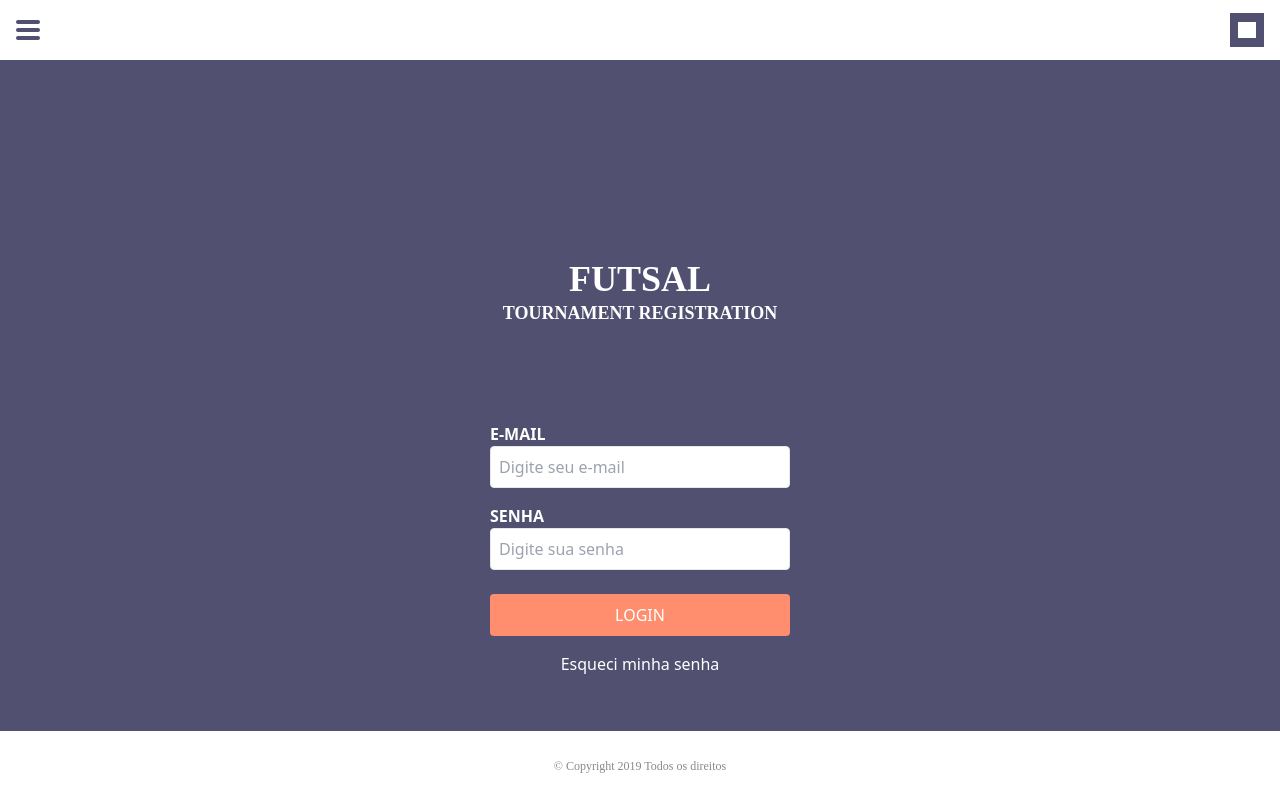
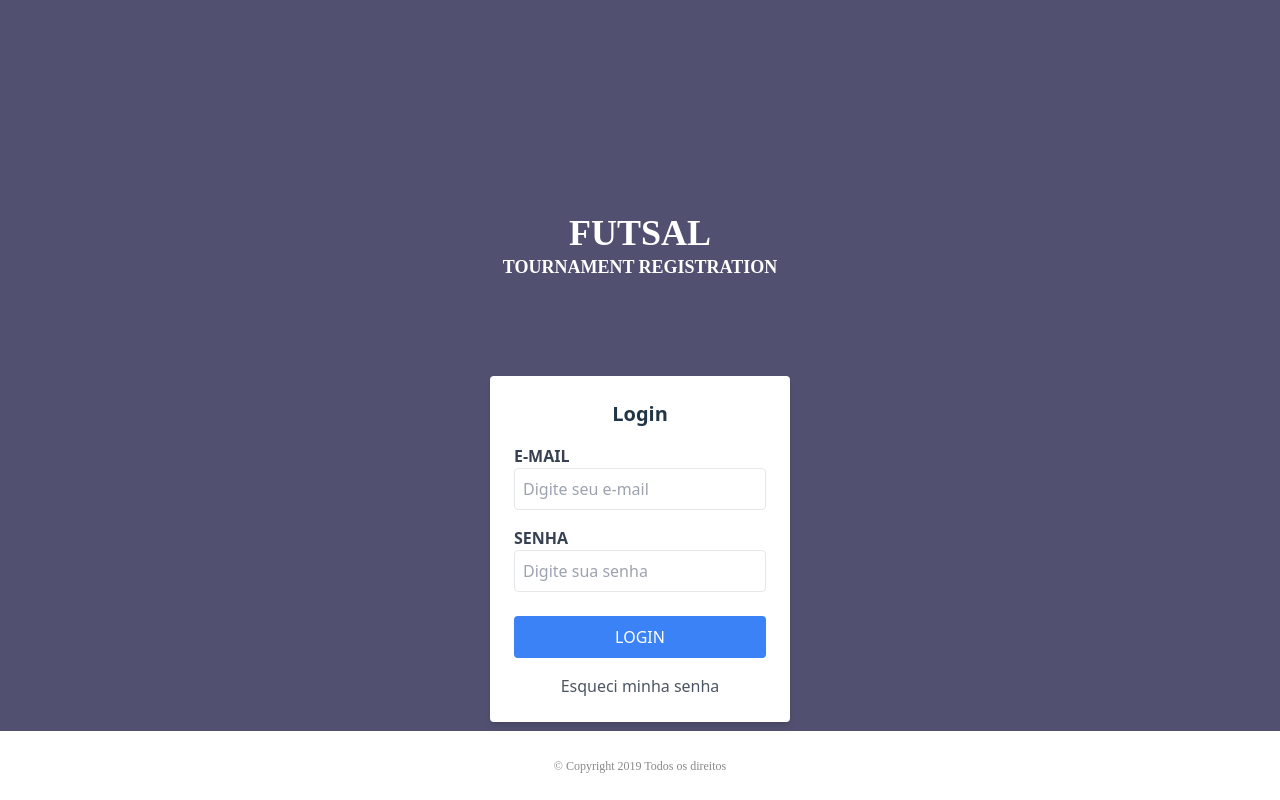
Before and after one commit to GabrielAAADS/TorneioFutsal, a React (Vite) app: page /login in a window 1280 px wide. Built offline with nearby package versions, Linux system fonts and the light colour scheme.

Commit message:
Correção de header e footer

```diff
--- a/src/App.tsx
+++ b/src/App.tsx
@@ -1,16 +1,17 @@
 import { BrowserRouter as Router, Routes, Route, Navigate } from 'react-router-dom';
 import { useContext } from 'react';
 import { AuthContext, AuthProvider } from './context/AuthContext';
+import { JSX } from "react";
 import Login from './pages/Login';
 import Torneios from './pages/Torneios';
-import { JSX } from "react";
+import PerfilProfessor from './pages/PerfilProfessor';
 import EquipeDetalhes from './pages/EquipeDetalhes';
 import Professores from './pages/Professores';
-import PerfilProfessor from './pages/PerfilProfessor';
+import Header from './components/Header';
+import Footer from './components/Footer';
 
 function ProtectedRoute({ children }: { children: JSX.Element }) {
   const { user } = useContext(AuthContext);
-
   return user ? children : <Navigate to="/login" replace />;
 }
 
@@ -20,16 +21,24 @@ export default function App() {
       <Router>
         <Routes>
           <Route path="/login" element={<Login />} />
-
-          <Route path="/torneios" element={<ProtectedRoute><Torneios /></ProtectedRoute>} />
-
-          <Route path="/equipe/:id/*" element={<ProtectedRoute><EquipeDetalhes /></ProtectedRoute>} />
-
-          <Route path="/professores" element={<ProtectedRoute><Professores /></ProtectedRoute>} />
-
-          <Route path="/professor/detalhes" element={<PerfilProfessor />} />
-
-          <Route path="*" element={<Navigate to="/login" replace />} />
+          <Route
+            path="/*"
+            element={
+              <div className="flex flex-col min-h-screen">
+                <Header />
+                <div className="flex-grow">
+                  <Routes>
+                    <Route path="/torneios" element={<ProtectedRoute><Torneios /></ProtectedRoute>} />
+                    <Route path="/professor/detalhes" element={<ProtectedRoute><PerfilProfessor /></ProtectedRoute>} />
+                    <Route path="/professores" element={<ProtectedRoute><Professores /></ProtectedRoute>} />
+                    <Route path="/equipe/:id" element={<ProtectedRoute><EquipeDetalhes /></ProtectedRoute>} />
+                    <Route path="*" element={<Navigate to="/torneios" replace />} />
+                  </Routes>
+                </div>
+                <Footer />
+              </div>
+            }
+          />
         </Routes>
       </Router>
     </AuthProvider>
--- a/src/components/Header.tsx
+++ b/src/components/Header.tsx
@@ -1,14 +1,34 @@
+import { useContext } from "react";
+import { AuthContext } from "../context/AuthContext";
+import { FaBars, FaUserCircle } from "react-icons/fa";
+import { useNavigate } from "react-router-dom";
+
 export default function Header() {
-    return (
-      <header className="w-full h-[60px] bg-white flex justify-between items-center px-4">
-        <div className="space-y-1">
-          <div className="w-6 h-1 bg-[#515070] rounded"></div>
-          <div className="w-6 h-1 bg-[#515070] rounded"></div>
-          <div className="w-6 h-1 bg-[#515070] rounded"></div>
-        </div>
-        <div className="w-[34px] h-[34px] bg-[#515070] flex items-center justify-center">
-          <div className="w-[17.67px] h-[16.42px] bg-white"></div>
-        </div>
-      </header>
-    );
-  }
+  const { user, logout } = useContext(AuthContext);
+  const navigate = useNavigate();
+
+  return (
+    <header className="w-full h-[60px] bg-gray-800 flex justify-between items-center px-6 shadow-md">
+      <FaBars
+        className="text-white text-2xl cursor-pointer hover:text-gray-400 transition duration-200"
+        onClick={() => navigate("/torneios")}
+      />
+
+      <div className="flex items-center space-x-4">
+        {user && (
+          <FaUserCircle
+            className="text-white text-3xl cursor-pointer hover:text-gray-400 transition duration-200"
+            onClick={() => navigate("/professor/detalhes")}
+          />
+        )}
+
+        <button
+          onClick={logout}
+          className="bg-red-500 hover:bg-red-600 text-white px-4 py-2 rounded-lg transition duration-200"
+        >
+          Sair
+        </button>
+      </div>
+    </header>
+  );
+}
--- a/src/pages/Login.tsx
+++ b/src/pages/Login.tsx
@@ -18,20 +18,13 @@ export default function Login() {
     });
 
     if (!success) {
-      alert("Falha no login");
+      alert("Erro ao fazer login. Verifique suas credenciais.");
     }
   };
 
   return (
-    <div className="w-screen h-screen flex flex-col bg-[#515070]"> {/* Cor de fundo única aplicada */}
-      {/* Header fixo ocupando toda a largura */}
-      <div className="w-full fixed top-0 left-0">
-        <Header />
-      </div>
-
-      {/* Container principal que ocupa toda a tela */}
+    <div className="w-screen h-screen flex flex-col bg-[#515070]">
       <div className="flex flex-col items-center justify-center flex-grow mt-16">
-        {/* Seção de fundo com o texto */}
         <div className="w-full max-w-2xl h-[210px] bg-[#515070] flex flex-col items-center justify-center relative">
           <div className="text-center text-white font-bold font-['Montserrat']">
             <h1 className="text-4xl">FUTSAL</h1>
@@ -39,9 +32,10 @@ export default function Login() {
           </div>
         </div>
 
-        {/* Formulário de login */}
-        <form onSubmit={handleLogin} className="w-[300px] mt-6">
-          <label className="block text-white font-bold">E-MAIL</label>
+        <form onSubmit={handleLogin} className="w-[300px] mt-6 bg-white p-6 rounded shadow-md">
+          <h2 className="text-xl font-bold text-center mb-4">Login</h2>
+
+          <label className="block text-gray-700 font-bold">E-MAIL</label>
           <input
             type="email"
             placeholder="Digite seu e-mail"
@@ -50,7 +44,7 @@ export default function Login() {
             className="w-full p-2 border rounded mb-4"
           />
 
-          <label className="block text-white font-bold">SENHA</label>
+          <label className="block text-gray-700 font-bold">SENHA</label>
           <input
             type="password"
             placeholder="Digite sua senha"
@@ -59,15 +53,16 @@ export default function Login() {
             className="w-full p-2 border rounded mb-6"
           />
 
-          <button type="submit" className="w-full bg-[#ff8e6e] text-white py-2 rounded">
+          <button type="submit" className="w-full bg-blue-500 text-white py-2 rounded">
             LOGIN
           </button>
 
-          <p className="text-center text-white mt-4 cursor-pointer">Esqueci minha senha</p>
+          <p className="text-center text-gray-600 mt-4 cursor-pointer hover:underline">
+            Esqueci minha senha
+          </p>
         </form>
       </div>
 
-      {/* Footer fixo ocupando toda a largura */}
       <div className="w-full fixed bottom-0 left-0">
         <Footer />
       </div>
--- a/src/pages/Torneios.tsx
+++ b/src/pages/Torneios.tsx
@@ -22,7 +22,6 @@ interface Equipe {
 }
 
 export default function Torneios() {
-  const { user } = useContext(AuthContext);
   const [torneios, setTorneios] = useState<Torneio[]>([]);
   const [torneioSelecionado, setTorneioSelecionado] = useState<Torneio | null>(null);
   const [equipes, setEquipes] = useState<Equipe[]>([]);
@@ -30,7 +29,6 @@ export default function Torneios() {
   const [isManageOpen, setIsManageOpen] = useState(false);
   const [loadingEquipes, setLoadingEquipes] = useState(false);
   const { logout } = useContext(AuthContext);
-  const navigate = useNavigate();
 
   useEffect(() => {
     carregarTorneios();
@@ -103,17 +101,7 @@ export default function Torneios() {
 
       <nav className="flex justify-between items-center p-4 bg-gray-800 text-white">
         <h1 className="text-lg font-bold">Gestão de Torneios</h1>
-        {user && (
-          <FaUserCircle
-            className="text-3xl cursor-pointer"
-            onClick={() => navigate("/professor/detalhes")}
-          />
-        )}
       </nav>
-
-      <button onClick={logout} className="bg-red-500 text-white p-2 rounded">
-        Sair
-      </button>
 
       <h1 className="text-xl font-bold mb-4">Torneios</h1>
       <TorneioForm onTorneioCriado={carregarTorneios} />
```
